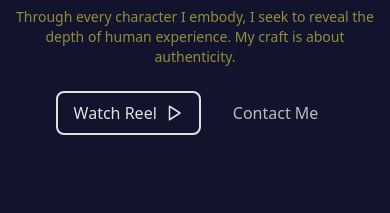
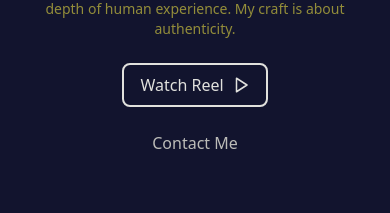
Before and after one commit to charlesaroma/atuhaire-emmanuel-portfolio, a React (Vite) app: page / in a window 390 px wide. Shown: the part 562-775 px from the top of the page. Built offline with nearby package versions, Linux system fonts and the light colour scheme.

Commit message:
responsiveness navbar + hero

```diff
--- a/src/components/Hero.jsx
+++ b/src/components/Hero.jsx
@@ -55,18 +55,18 @@ const Hero = () => {
             </p>
 
             {/* ===== CALL TO ACTION BUTTONS ===== */}
-            <div className="flex flex-wrap gap-4 justify-center lg:justify-start">
+            <div className="flex flex-col sm:flex-row flex-wrap gap-4 items-center justify-center lg:justify-start">
               <MotionDiv
                 whileHover={{ scale: 1.05 }}
                 whileTap={{ scale: 0.95 }}
-                className="bg-transparent cursor-pointer border-2 border-[var(--color-accent-500)] text-[var(--color-accent-500)] px-4 py-2 sm:px-6 md:px-8 md:py-3 rounded-lg text-base sm:text-lg font-medium flex items-center"
+                className="bg-transparent cursor-pointer border-2 border-[var(--color-accent-500)] text-[var(--color-accent-500)] py-2  px-4 md:px-8 md:py-3 rounded-lg text-base sm:text-lg font-medium flex items-center w-auto justify-center"
               >
                 Watch Reel <Play size={18} className="ml-2" />
               </MotionDiv>
               <MotionDiv
                 whileHover={{ scale: 1.05 }}
                 whileTap={{ scale: 0.95 }}
-                className="text-[var(--color-accent-600)] cursor-pointer px-4 py-2 sm:px-6 md:px-8 md:py-3 rounded-lg text-base sm:text-lg font-normal flex items-center"
+                className="text-[var(--color-accent-600)] cursor-pointer px-4 py-2 sm:px-6 md:px-8 md:py-3 rounded-lg text-base sm:text-lg font-normal flex items-center w-full sm:w-auto justify-center"
               >
                 Contact Me
               </MotionDiv>
```
